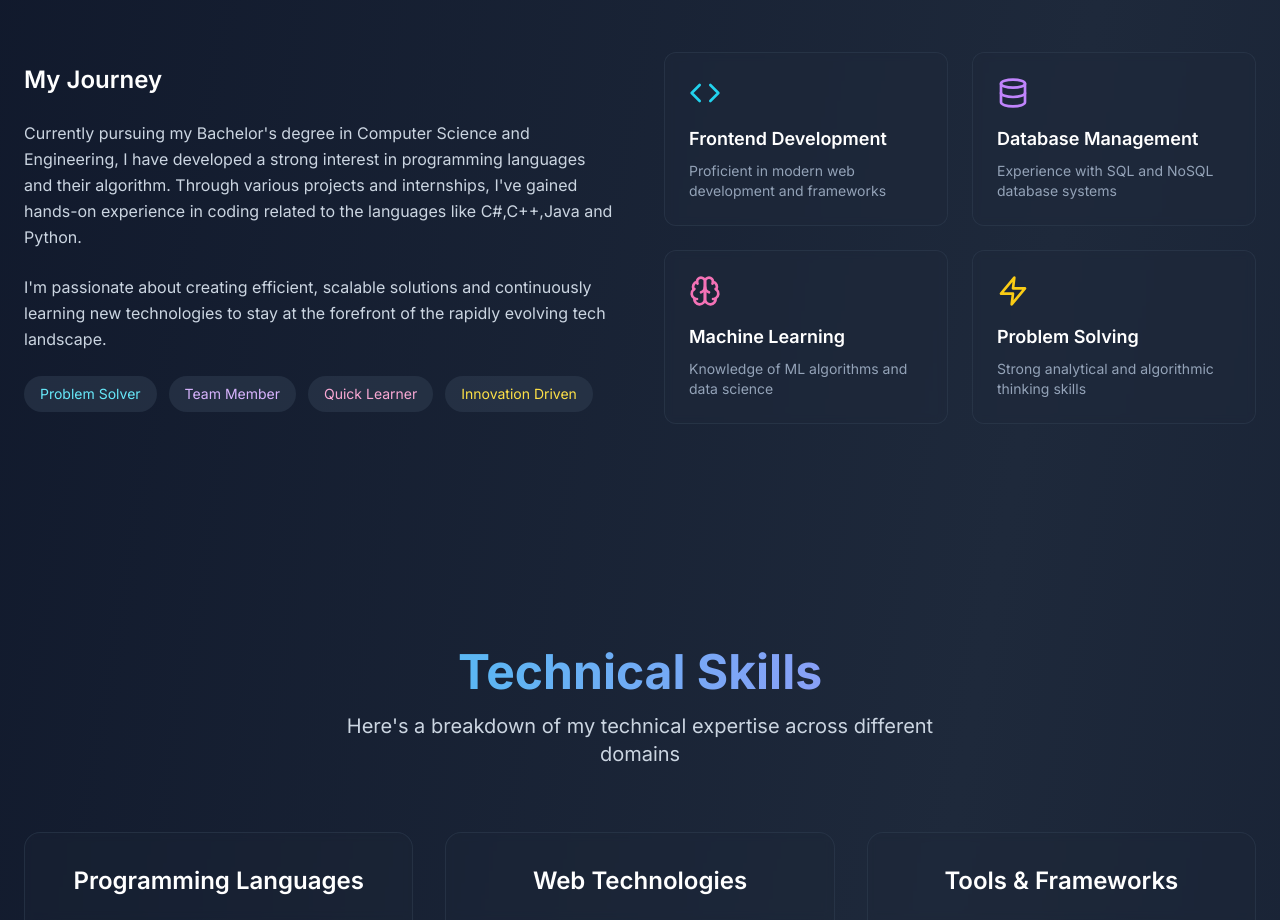
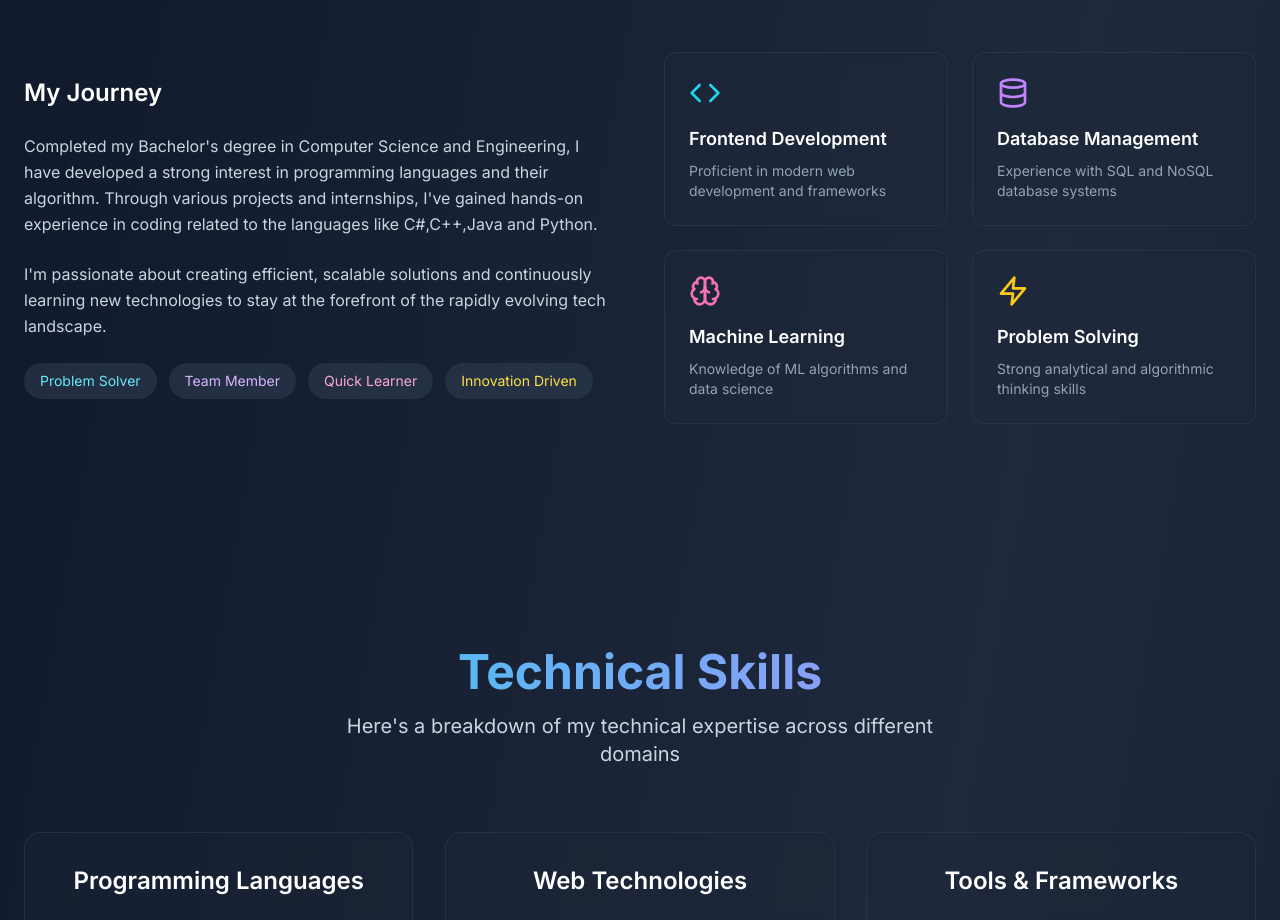
Before and after one commit to Adhway/Portfolio, a React (Vite) app: page / in a window 1280 px wide. Shown: the part 1040-1960 px from the top of the page. Built offline with nearby package versions, Linux system fonts and the light colour scheme.

Commit message:
Update About.tsx

```diff
--- a/src/components/About.tsx
+++ b/src/components/About.tsx
@@ -42,7 +42,7 @@ const About = () => {
           <div className="space-y-6">
             <h3 className="text-2xl font-semibold text-white mb-4">My Journey</h3>
             <p className="text-slate-300 leading-relaxed">
-              Currently pursuing my Bachelor's degree in Computer Science and Engineering, I have developed
+              Completed  my Bachelor's degree in Computer Science and Engineering, I have developed
               a strong interest in programming languages and their algorithm. Through various
               projects and internships, I've gained hands-on experience in coding related to the languages
               like C#,C++,Java and Python.
```
